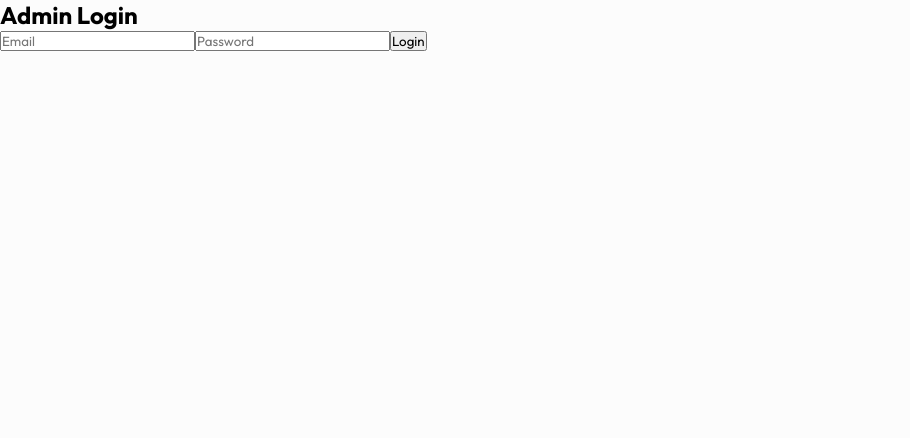
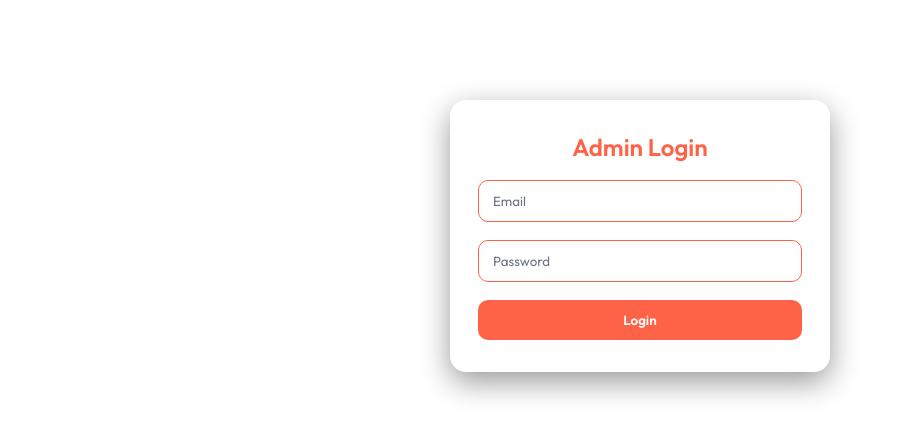
Before and after one commit to nahidve/ecommerce, a React (Vite) app in the folder admin/: page /login in a window 1280 px wide. Shown: the top 438 px of the page, without its empty margins (0-910 px from the left). Built offline with nearby package versions, Linux system fonts and the light colour scheme.

Commit message:
admin login ui enhanced

```diff
--- a/admin/src/components/Navbar/Navbar.css
+++ b/admin/src/components/Navbar/Navbar.css
@@ -12,3 +12,11 @@
 .navbar .profile{
     width: 40px;
 }
+.button {
+    padding: 8px 16px;
+    background: tomato;
+    color: white;
+    border: none;
+    border-radius: 8px;
+    cursor: pointer;
+}
--- a/admin/src/components/Navbar/Navbar.jsx
+++ b/admin/src/components/Navbar/Navbar.jsx
@@ -13,7 +13,7 @@ const Navbar = () => {
       <img className="profile" src={assets.profile_image} alt="" />
 
       {/* Logout Button */}
-      <button onClick={handleLogout} style={{ marginLeft: "20px" }}>
+      <button className="button" onClick={handleLogout} style={{ marginLeft: "20px" }}>
         Logout
       </button>
     </div>
--- a/admin/src/pages/Login/Login.css
+++ b/admin/src/pages/Login/Login.css
@@ -0,0 +1,84 @@
+/* Full screen center layout */
+body {
+  margin: 0;
+  font-family: "Inter", sans-serif;
+  background: white; /* dark slate */
+}
+
+form {
+  width: 100%;
+  max-width: 380px;
+  margin: 100px auto;
+  padding: 32px 28px;
+
+  background: white;
+  border-radius: 16px;
+
+  box-shadow: 0 10px 30px rgba(0, 0, 0, 0.4);
+  display: flex;
+  flex-direction: column;
+  gap: 18px;
+}
+
+/* Title */
+form h2 {
+  margin: 0;
+  text-align: center;
+  color: tomato;
+  font-size: 24px;
+  font-weight: 600;
+}
+
+/* Inputs */
+form input {
+  padding: 12px 14px;
+  border-radius: 10px;
+  border: 1px solid tomato;
+
+  background: white;
+  color: black;
+
+  outline: none;
+  transition: 0.2s ease;
+}
+
+form input::placeholder {
+  color: #6b7280;
+}
+
+form input:focus {
+  border-color: #6366f1;
+  box-shadow: 0 0 0 2px rgba(99, 102, 241, 0.2);
+}
+
+/* Button */
+form button {
+  padding: 12px;
+  border: none;
+  border-radius: 10px;
+
+  background: tomato;
+  color: white;
+
+  font-weight: 600;
+  cursor: pointer;
+
+  transition: all 0.2s ease;
+}
+
+form button:hover {
+  transform: translateY(-1px);
+  box-shadow: 0 6px 16px rgba(79, 70, 229, 0.4);
+}
+
+form button:active {
+  transform: scale(0.98);
+}
+
+/* Responsive */
+@media (max-width: 480px) {
+  form {
+    margin: 60px 16px;
+    padding: 24px;
+  }
+}
--- a/admin/src/pages/Login/Login.jsx
+++ b/admin/src/pages/Login/Login.jsx
@@ -1,6 +1,7 @@
 import { useState } from "react";
 import axios from "../../utils/axios";
 import { toast } from "react-toastify";
+import "./Login.css";
 
 const Login = ({ url }) => {
   const [data, setData] = useState({
```
